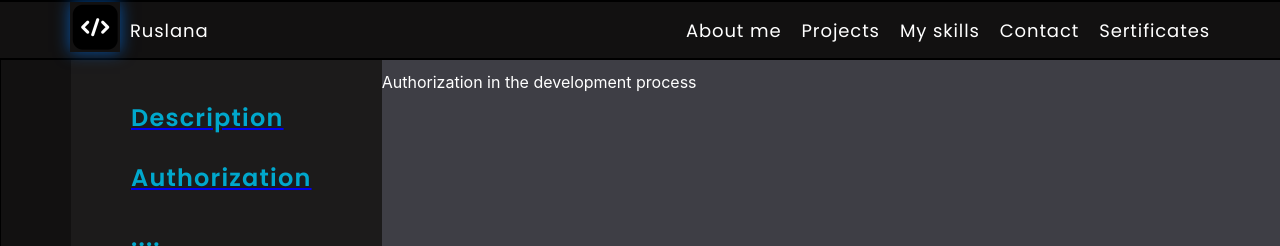
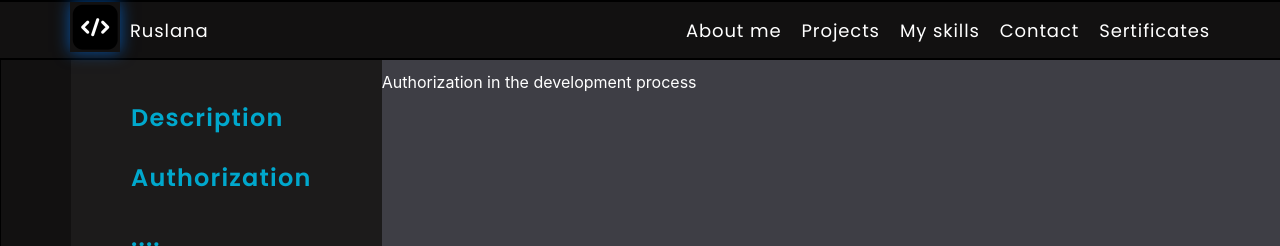
Before and after one commit to Ruwiseturtle/myportfolio, a React (Create React App) app: page /#/MenuPage/Authorization in a window 1280 px wide. Shown: the top 246 px of the page. Built offline with nearby package versions, Linux system fonts and the light colour scheme.

Commit message:
description

```diff
--- a/src/components/Menu/Menu.module.css
+++ b/src/components/Menu/Menu.module.css
@@ -15,6 +15,10 @@ ul{
     margin: 0;
 }
 
+ul li a {
+  text-decoration: none;
+}
+
 ul li p{
   font-family: "Poppins", sans-serif;
   font-weight: 600;
--- a/src/pages/MenuPage/MenuPage.jsx
+++ b/src/pages/MenuPage/MenuPage.jsx
@@ -14,6 +14,7 @@ const MenuPage = () => {
       <div className={style.content}>
         {/* Замість абсолютних шляхів, використовуйте відносні */}
         <Routes>
+          <Route index element={<DescriptionMenu />} />
           <Route path="DescriptionMenu" element={<DescriptionMenu />} />
           <Route path="Authorization" element={<Authorization />} />
         </Routes>
```
